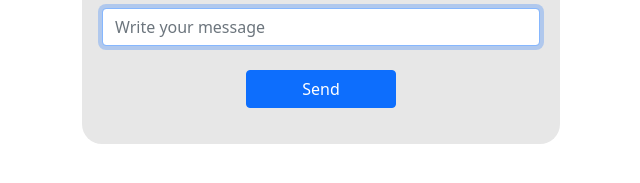
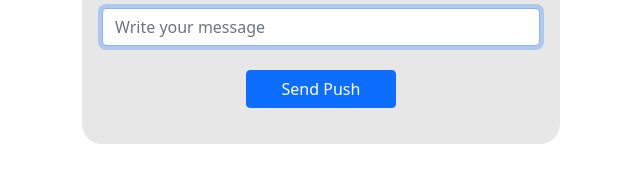
Before and after one commit to pabloApoca/Web-Push, a website: page src/public/index.html in a window 1280 px wide. Shown: the part 155-338 px from the top of the page, 319-959 px from the left. Drawn offline with nearby package versions, Linux system fonts and the light colour scheme.

Commit message:
Cambio de nombre al boton

```diff
--- a/src/public/index.html
+++ b/src/public/index.html
@@ -19,7 +19,7 @@
             <input type="text" class="form-control" placeholder="Write your message" id="message" autofocus>
             <br>
             <button class="btn btn-primary mb-3">
-                Send
+                Send Push
             </button>
         </form>
     </div>
```
